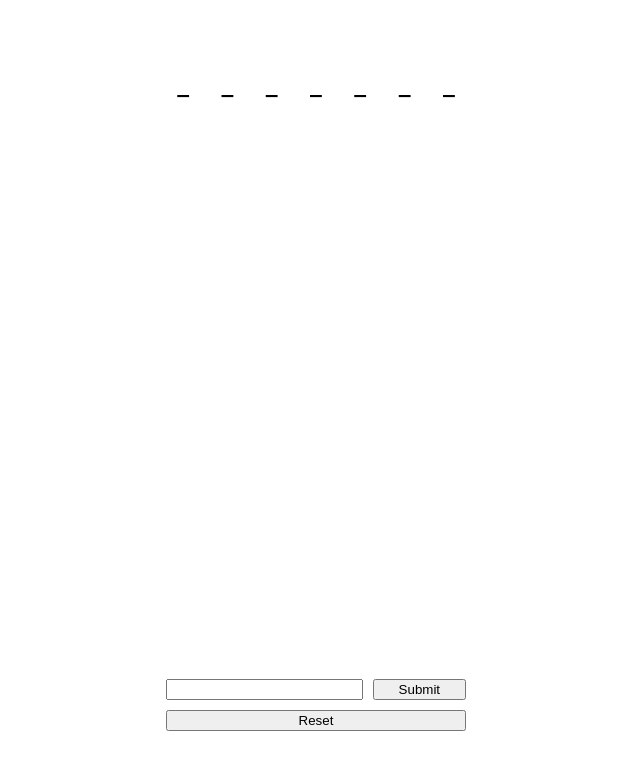
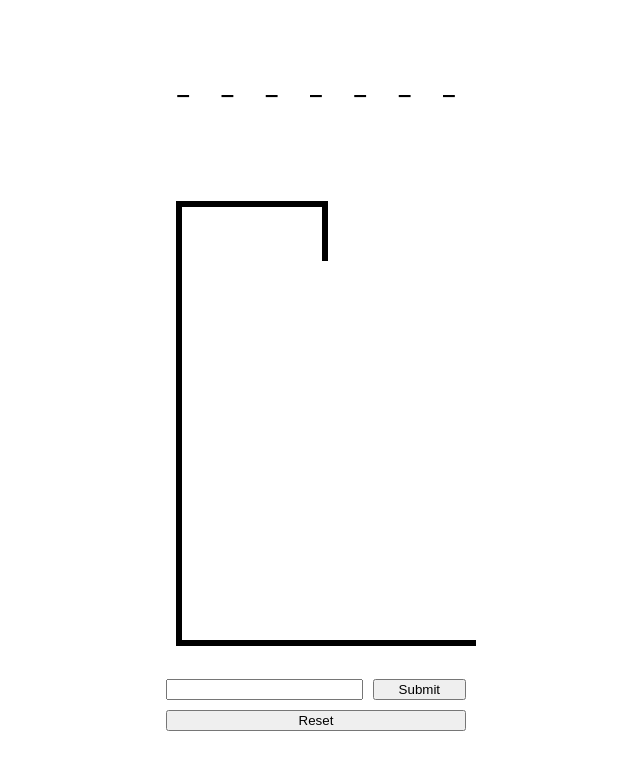
Before and after one commit to nick96/hangman-game, a React (Create React App) app: page / in a window 1280 px wide. Shown: the top 770 px of the page, without its empty margins (324-964 px from the left). Built offline with nearby package versions, Linux system fonts and the light colour scheme.

Commit message:
Add gallows structure around stick person
The stick person indicates the number of lives the user has left but they're on
a gallows structure that is never hidden.

```diff
--- a/src/StickPerson.tsx
+++ b/src/StickPerson.tsx
@@ -20,6 +20,34 @@ const Component = styled.div`
 const Hideable = styled(Component)`
   visibility: ${(props: { show: boolean }) =>
     props.show ? "visible" : "hidden"};
+`;
+
+const Rope = styled(Component)`
+  width: 6px;
+  height: 60px;
+  top: -39px;
+  left: 156px;
+`;
+
+const Beam = styled(Component)`
+  width: 150px;
+  height: 6px;
+  top: -39px;
+  left: 10px;
+`;
+
+const Pole = styled(Component)`
+  width: 6px;
+  height: 440px;
+  top: -39px;
+  left: 10px;
+`;
+
+const Base = styled(Component)`
+  width: 300px;
+  height: 6px;
+  top: 400px;
+  left: 10px;
 `;
 
 const Head = styled(Hideable)`
@@ -111,6 +139,11 @@ const StickPerson: React.FunctionComponent<StickPersonProps> = ({
 }) => {
   return (
     <Container>
+      <Rope />
+      <Beam />
+      <Pole />
+      <Base />
+
       <Head show={head} />
       <Torso show={torso} />
       <LeftArm show={leftArm} />
```
